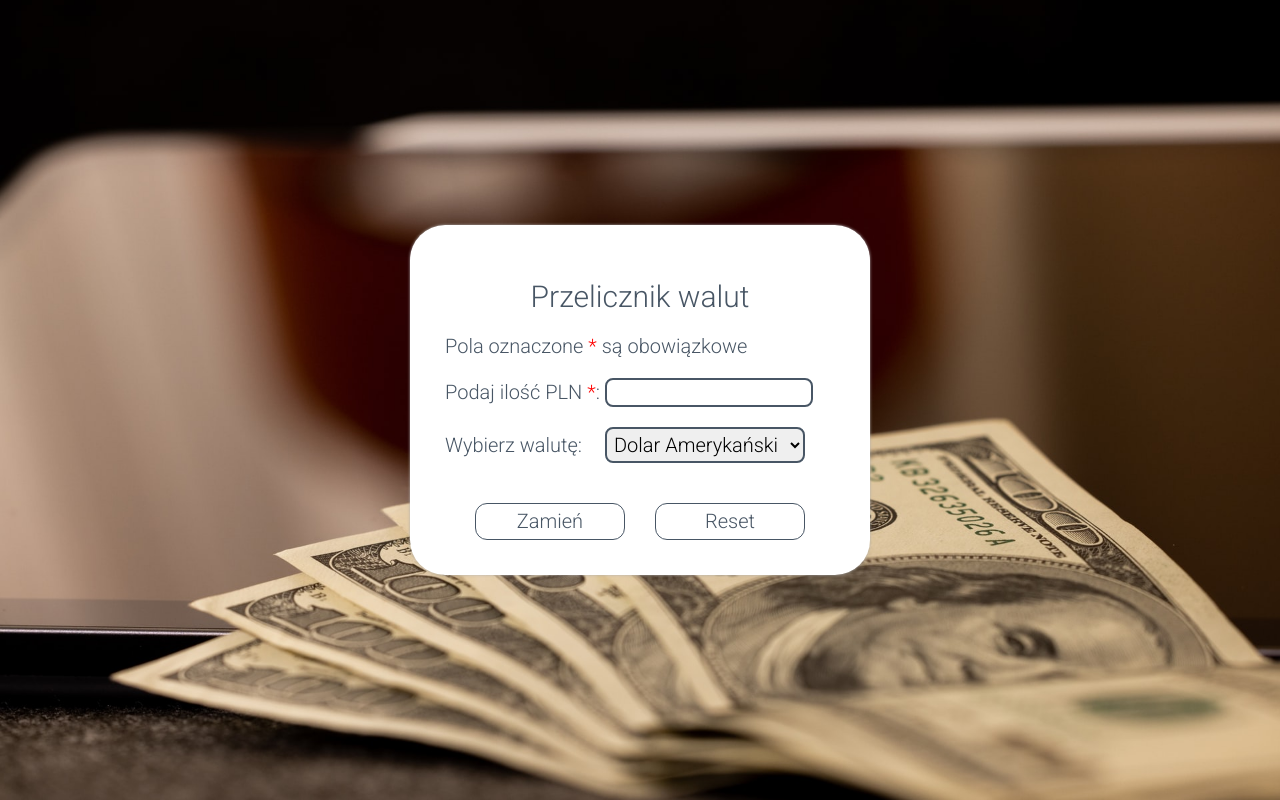
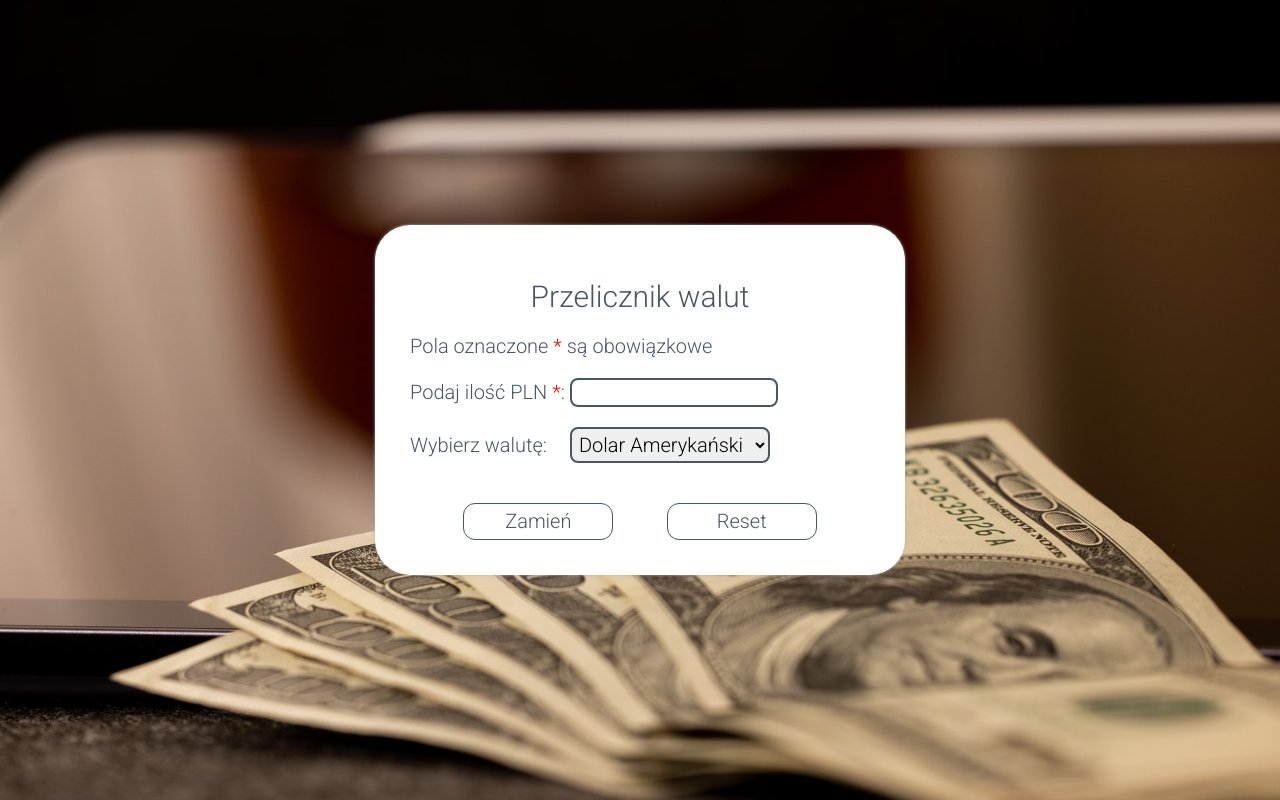
Before and after one commit to grzedomin/currency-converter-react, a React (Create React App) app: page / in a window 1280 px wide. Built offline with nearby package versions, Linux system fonts and the light colour scheme.

Commit message:
changed max-width

```diff
--- a/src/Container/style.css
+++ b/src/Container/style.css
@@ -1,5 +1,5 @@
 .container {
-    max-width: 480px;
+    max-width: 550px;
     width: 100%;
     margin: auto;
   }
```
